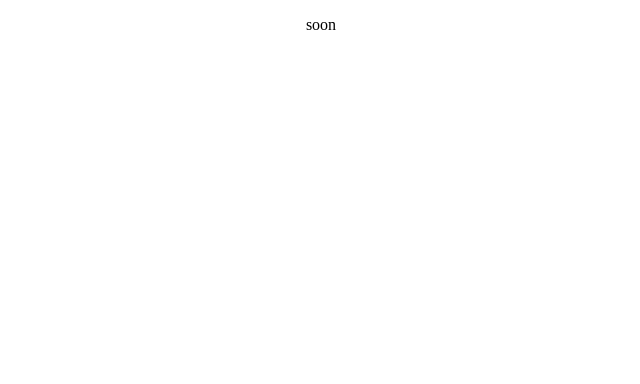
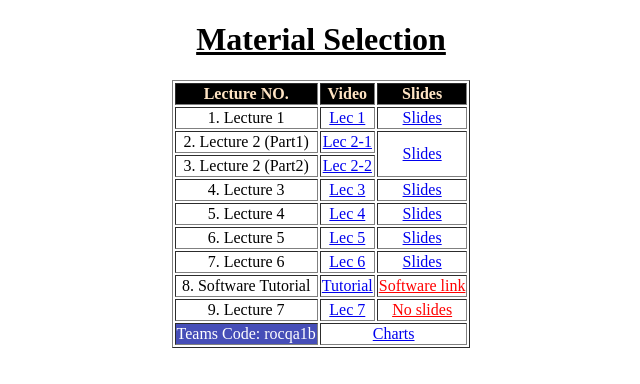
Before and after one commit to mohamedhesham155/3rd-year, a plain HTML site: page Material Selection.html in a window 1280 px wide. Shown: the whole page, without its empty margins (319-959 px from the left). Drawn offline with Linux system fonts and the light colour scheme.

Commit message:
Add files via upload

```diff
--- a/Material Selection.html
+++ b/Material Selection.html
@@ -1,19 +1,27 @@
 <!DOCTYPE html>
     <html>
         <head>
-            <p align="center">soon</p>
-            <!--<meta charset="utf-8"/>
+            <meta charset="utf-8"/>
             <meta name="description" content="3rd year production Department"/>
             <title>Material Selection</title>
         </head>
         <body align="center">
-            <font size="5" face="Helvetica">Material Selection</font>
+            <h1><u>Material Selection</u></h1>
              <p></p>
-            <table border="1" align="center">
-                <tr><th>Lec</th><th>Slides</th><th></th></tr>
-                <tr><td></td><td></td><td></td></tr>
-                <tr><td></td><td></td><td></td></tr>
-                <tr><td></td><td></td><td></td></tr>
-            </table>
-        </body>-->
+             <table border="1" align="center">
+                <thead style="background-color: black;color: bisque;"><tr><th>Lecture NO.</th><th>Video</th><th>Slides</th></tr></thead>
+                <tbody>
+                 <tr><td>1. Lecture 1</td><td><a href="https://www.youtube.com/watch?v=RvabENbUM4o&ab_channel=PED-AU">Lec 1</a> </td><td><a href="https://drive.google.com/file/d/1jdPc-4uBt2t__LjZTu2dQVFb5zIGvUp0/view?usp=sharing" >Slides</a></td></tr>
+                 <tr><td>2. Lecture 2 (Part1)</td><td><a href="https://www.youtube.com/watch?v=GqFRHHGmBoY&list=PLYVB25vwpTSV4lwBod-4ut3vqsInuUmAf&index=3&ab_channel=PED-AU">Lec 2-1</a></td><td rowspan="2"><a href="https://drive.google.com/file/d/1LLKauOHkOce9N99XMWI6H34Hkb53E_6Y/view?usp=sharing" >Slides</a></td></tr>
+                 <tr><td>3. Lecture 2 (Part2)</td><td><a href="https://www.youtube.com/watch?v=xnf-UGm8DSA&list=PLYVB25vwpTSV4lwBod-4ut3vqsInuUmAf&index=4&ab_channel=PED-AU">Lec 2-2</a></td></tr>
+                 <tr><td>4. Lecture 3</td><td><a href="https://www.youtube.com/watch?v=wsiw9zYOIjE&list=PLYVB25vwpTSV4lwBod-4ut3vqsInuUmAf&index=5&ab_channel=PED-AU">Lec 3</a></td><td><a href="https://drive.google.com/file/d/1LZ1lEY6TGE2zhnNrDhar3nSx7b9KZjK2/view?usp=sharing" >Slides</a></td></tr>
+                 <tr><td>5. Lecture 4</td><td><a href="https://www.youtube.com/watch?v=v49yzAnhVj8&list=PLYVB25vwpTSV4lwBod-4ut3vqsInuUmAf&index=6&ab_channel=PED-AU">Lec 4</a></td><td><a href="https://drive.google.com/file/d/1Ymx_0sSsjSvi02SkfWIf9VaSt8obQti6/view?usp=sharing" >Slides</a></td></tr>
+                 <tr><td>6. Lecture 5</td><td><a href="https://www.youtube.com/watch?v=eT2uCWv85s4&list=PLYVB25vwpTSV4lwBod-4ut3vqsInuUmAf&index=7&ab_channel=PED-AU">Lec 5</a></td><td><a href="https://drive.google.com/file/d/1_287DcjkKXe_lOnnvg9IPw_cwZwsw17Y/view?usp=sharing" >Slides</a></td></tr>
+                 <tr><td>7. Lecture 6</td><td><a href="https://www.youtube.com/watch?v=mUvNlWucBUI&list=PLYVB25vwpTSV4lwBod-4ut3vqsInuUmAf&index=8&ab_channel=PED-AU">Lec 6</a></td><td><a href="https://drive.google.com/file/d/159cnt1p5adWHay10mBFvA_uijlaKUVZL/view?usp=sharing" >Slides</a></td></tr>
+                 <tr><td>8. Software Tutorial</td><td><a href="https://www.youtube.com/watch?v=sIid08KVt0w&list=PLYVB25vwpTSV4lwBod-4ut3vqsInuUmAf&index=9&ab_channel=PED-AU">Tutorial</a></td><td><a href="#" style="color: red;" >Software link</a></td></tr>
+                 <tr><td>9. Lecture 7</td><td><a href="https://www.youtube.com/watch?v=Clsc70EnOkc&list=PLYVB25vwpTSV4lwBod-4ut3vqsInuUmAf&index=10&ab_channel=PED-AU">Lec 7</a></td><td><a href="#" style="color: red;">No slides</a></td></tr>
+                </tbody>
+             <tfoot>
+                 <tr><td style="background: #464EB8;color: #ffffff;"> Teams Code: rocqa1b</td><td colspan="2"><a href="https://drive.google.com/file/d/1MIhJnXw0O0_BzambgOBEay9SO_uERa1v/view?usp=sharing">Charts</a></td></tr>
+             </tfoot>
     </html>
```
Also changed, not shown: Advanced material.html (+18 -8 lines), Communication skills.html (+18 -8 lines), Design 3.html (+2 -2 lines), Quality.html (+2 -2 lines), Subject.html (+2 -1 lines), facility.html (+2 -2 lines), math 5.html (+1 -2 lines).
